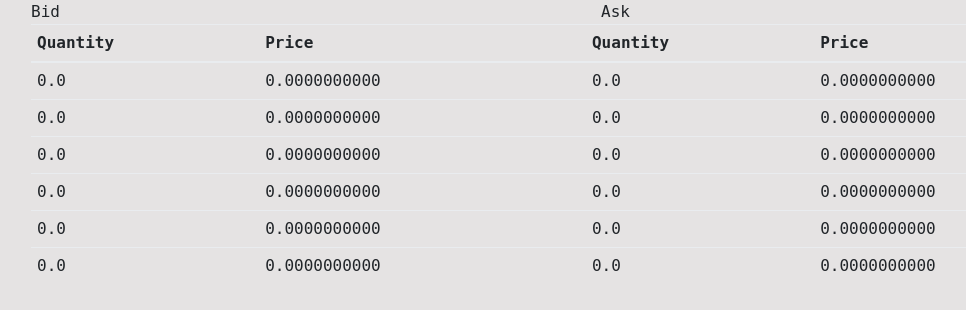
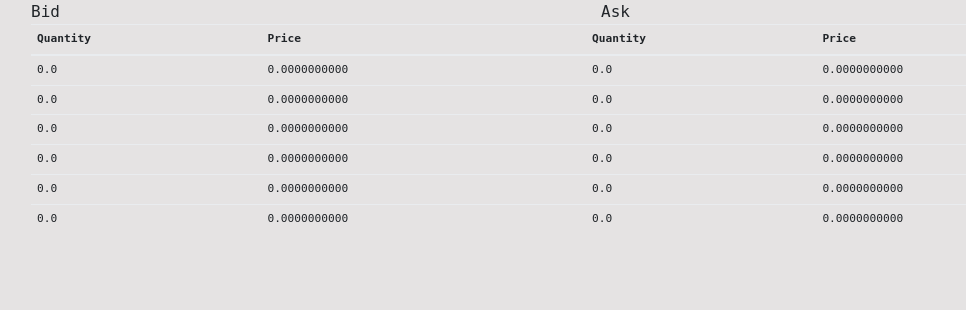
Before and after one commit to ahmermalik/Crypto_Currency_Project, a Python web app: template dashboard/templates/table.html in a window 1280 px wide. Shown: the top 310 px of the page, without its empty margins (54-1020 px from the left). Run offline with Jinja, Linux system fonts and the light colour scheme; the template is opened without the code that fills it, so the values that code supplies are empty; some libraries are stand-ins or nearby versions; some web fonts are replaced.

Commit message:
updates to style.css for mobile and landing page added div

```diff
--- a/dashboard/templates/landing.html
+++ b/dashboard/templates/landing.html
@@ -33,8 +33,7 @@
     <div class="image" data-type="background" data-speed="3"></div>
     <div class="stuff" data-type="content"></div>
   </section>
-
-<!--<div class="at-twitter"><a href="//twitter.com/hendrysadrak" target="_blank">@grischpel</a></div>-->
+    </div>
 <script src="/static/js/landing.js"></script>
 </body>
 </html>
--- a/static/css/style.css
+++ b/static/css/style.css
@@ -72,7 +72,7 @@ html, body {
 
 @media(min-width:768px) {
     .table td, .table th {
-        font-size: 1rem !important;
+        font-size: .7rem !important;
     padding: 12px;
     }
 }
```
